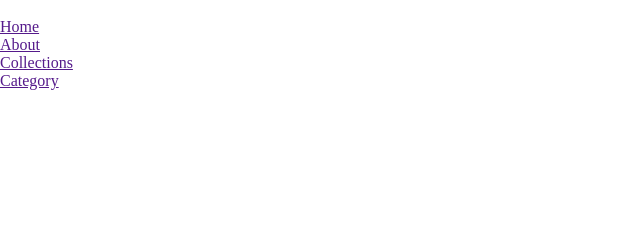
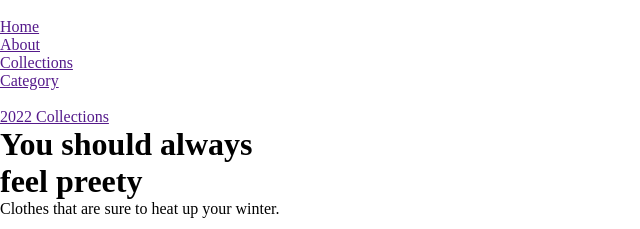
Before and after one commit to ALIPHATICHYD/URBAN-FASHION, a plain HTML site: page index.html in a window 1280 px wide. Shown: the whole page, without its empty margins (0-640 px from the left). Drawn offline with Linux system fonts and the light colour scheme.

Commit message:
Update index.html

```diff
--- a/index.html
+++ b/index.html
@@ -24,6 +24,26 @@
 
                     </ul>
 
+                </nav>
+
+            <img src="IMAGES/cart.png" alt="" class="cart">
+        </div>
+
+        <div class="content">
+
+            <a href="" class="btn">2022 Collections</a>
+
+            <h1>You should always <br> feel preety</h1>
+
+            <p> Clothes that are sure to heat up your winter.</p>
+
+            <div class="arrow-icons">
+
+                <img src="IMAGES/back-arrow.png" alt="">
+
+                <img src="IMAGES/next-arrow.png" alt="">
+
+            </div>
 
 
 
```
